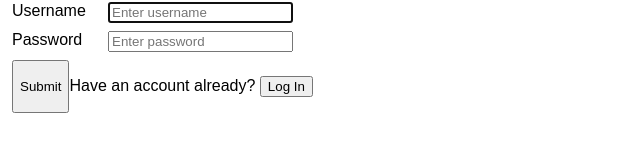
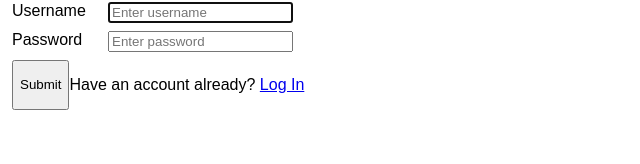
Before and after one commit to Ivo-Gatzinski/healthy-pets, a React (Create React App) app in the folder client/: page /signup in a window 1280 px wide. Shown: the part 136-300 px from the top of the page, without its empty margins (0-640 px from the left). Built offline with nearby package versions, Linux system fonts and the light colour scheme.

Commit message:
vetsignup and vet login updated

```diff
--- a/client/src/pages/VetLogin.js
+++ b/client/src/pages/VetLogin.js
@@ -1,6 +1,7 @@
 import { useEffect, useState } from "react";
 import { Redirect } from "react-router-dom";
 import { useAuth } from "../util/auth";
+import { Link } from "react-router-dom";
 
 // This signup form is intentionally minimalist to reduce effort required to
 // customize it to your app's needs. See the excellent best practices guide for
@@ -19,7 +20,7 @@ const styles = {
 };
 
 const initialFormState = {
-  email: "",
+  username: "",
   password: "",
 };
 
@@ -90,7 +91,7 @@ export default function VetLogin() {
           </button>
         </div>
         <div>
-          <p>Don't have an account yet? <button > Sign Up </button></p>
+          <p>Don't have an account yet? <Link to="/vetsignup"> Sign Up </Link> </p>
 
         </div>
       </form>
--- a/client/src/pages/VetSignUp.js
+++ b/client/src/pages/VetSignUp.js
@@ -1,6 +1,7 @@
 import { useEffect, useState } from "react";
 import { Redirect } from "react-router-dom";
 import { useAuth } from "../util/auth";
+import { Link } from "react-router-dom";
 
 // This signup form is intentionally minimalist to reduce effort required to
 // customize it to your app's needs. See the excellent best practices guide for
@@ -20,7 +21,6 @@ const styles = {
 
 const initialFormState = {
   username: "",
-  email: "",
   password: "",
 };
 
@@ -90,7 +90,7 @@ export default function VetSignUp() {
             {loading ? "Loading..." : "Submit"}
           </button>
           <div>
-          <p>Have an account already? <button > Log In </button></p>
+          <p>Have an account already? <Link to="/vetlogin"> Log In  </Link> </p>
         </div>
         </div>
       </form>
```
